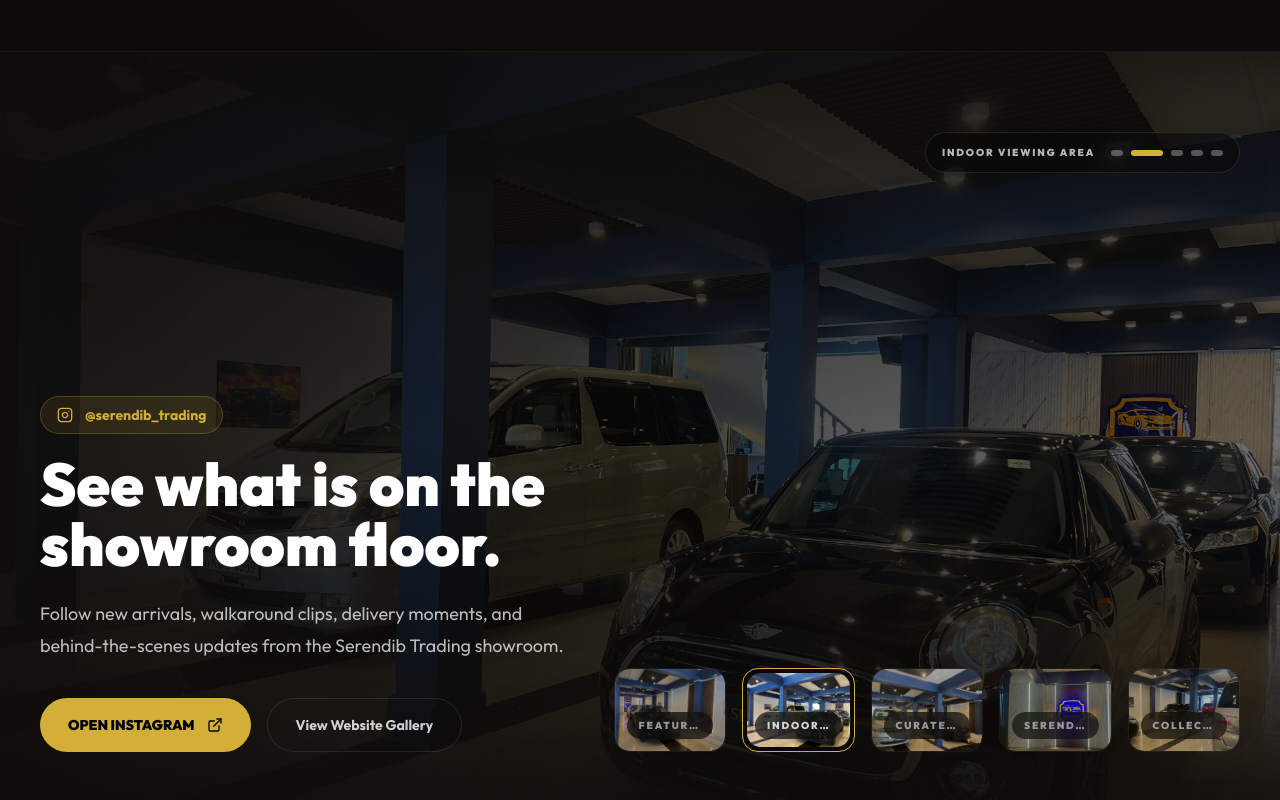
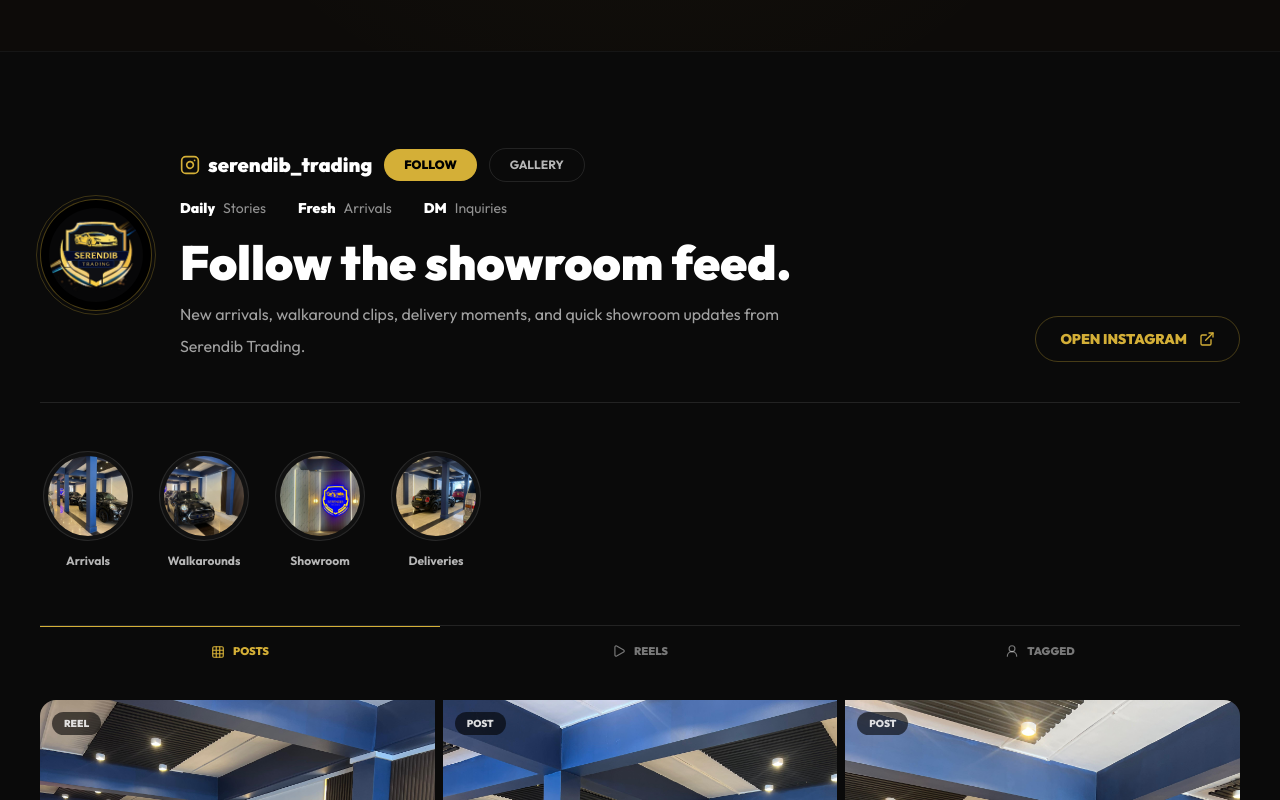
Before and after one commit to ArdenoStudio/serendib-trading, a React (Vite) app: page / in a window 1280 px wide. Shown: the part 6440-7240 px from the top of the page. Built offline with nearby package versions, Linux system fonts and the light colour scheme; no server answers; the database is empty.

Commit message:
Redesign Instagram showcase section

```diff
--- a/src/components/InstagramShowcase.tsx
+++ b/src/components/InstagramShowcase.tsx
@@ -1,154 +1,200 @@
-import { useEffect, useState } from 'react';
-import { AnimatePresence, motion, useReducedMotion } from 'framer-motion';
-import { ExternalLink, Instagram } from 'lucide-react';
+import { ExternalLink, Grid3X3, Heart, Instagram, MessageCircle, Play, UserRound } from 'lucide-react';
 import { Link } from 'react-router-dom';
 
-import { HERO_SHOWROOM_SLIDES } from '../data/showroomImages';
+import { SHOWROOM_IMAGES } from '../data/showroomImages';
 import { INSTAGRAM_HANDLE, INSTAGRAM_URL } from '../lib/socialLinks';
 import { cn } from '../lib/utils';
 
-const instagramSlides = HERO_SHOWROOM_SLIDES.map((slide) => ({
-  ...slide,
-  label: slide.caption,
-}));
+const storyHighlights = [
+  { label: 'Arrivals', image: SHOWROOM_IMAGES[0] },
+  { label: 'Walkarounds', image: SHOWROOM_IMAGES[2] },
+  { label: 'Showroom', image: SHOWROOM_IMAGES[5] },
+  { label: 'Deliveries', image: SHOWROOM_IMAGES[7] },
+];
+
+const feedPosts = [
+  { image: SHOWROOM_IMAGES[2], label: 'Feature display', type: 'reel' },
+  { image: SHOWROOM_IMAGES[3], label: 'New arrival bay', type: 'post' },
+  { image: SHOWROOM_IMAGES[1], label: 'Showroom floor', type: 'post' },
+  { image: SHOWROOM_IMAGES[5], label: 'Logo wall', type: 'reel' },
+  { image: SHOWROOM_IMAGES[6], label: 'Interior details', type: 'post' },
+  { image: SHOWROOM_IMAGES[7], label: 'Collection view', type: 'post' },
+];
+
+const profileStats = [
+  { value: 'Daily', label: 'Stories' },
+  { value: 'Fresh', label: 'Arrivals' },
+  { value: 'DM', label: 'Inquiries' },
+];
 
 export default function InstagramShowcase() {
-  const [activeSlide, setActiveSlide] = useState(0);
-  const shouldReduceMotion = useReducedMotion();
-  const currentSlide = instagramSlides[activeSlide];
-
-  useEffect(() => {
-    if (shouldReduceMotion) return;
-
-    const timer = window.setInterval(() => {
-      setActiveSlide((current) => (current + 1) % instagramSlides.length);
-    }, 5200);
-
-    return () => window.clearInterval(timer);
-  }, [shouldReduceMotion]);
-
   return (
     <section
       aria-labelledby="instagram-showcase-title"
-      className="relative flex min-h-[720px] items-end overflow-hidden border-y border-white/5 bg-[#0A0A0A] md:min-h-[780px]"
+      className="relative scroll-mt-28 overflow-hidden border-y border-white/5 bg-[#0A0A0A] px-6 py-24 lg:px-10"
     >
-      <div className="absolute inset-0">
-        <AnimatePresence mode="wait" initial={false}>
-          <motion.img
-            key={currentSlide.src}
-            src={currentSlide.src}
+      <div className="mx-auto w-full max-w-[1400px]">
+        <div className="mb-12 flex flex-col gap-8 border-b border-white/10 pb-10 lg:flex-row lg:items-end lg:justify-between">
+          <div className="flex min-w-0 flex-col gap-7 sm:flex-row sm:items-center">
+            <a
+              href={INSTAGRAM_URL}
+              target="_blank"
+              rel="noopener noreferrer"
+              aria-label="Open Serendib Trading Instagram profile"
+              className="group relative size-28 shrink-0 rounded-full border border-[#D4AF37]/35 bg-black p-2 focus-visible:outline focus-visible:outline-2 focus-visible:outline-offset-4 focus-visible:outline-[#D4AF37]"
+            >
+              <span className="absolute inset-[-5px] rounded-full border border-[#D4AF37]/25" aria-hidden="true" />
+              <img
+                src="/serendib-logo-192.png"
+                alt="Serendib Trading"
+                className="size-full rounded-full object-contain transition-transform duration-200 group-hover:scale-[1.03]"
+                loading="lazy"
+                decoding="async"
+              />
+            </a>
+
+            <div className="min-w-0">
+              <div className="mb-4 flex flex-wrap items-center gap-3">
+                <a
+                  href={INSTAGRAM_URL}
+                  target="_blank"
+                  rel="noopener noreferrer"
+                  className="inline-flex min-w-0 items-center gap-2 text-xl font-black text-white transition-colors duration-200 hover:text-[#F3D67E] focus-visible:outline focus-visible:outline-2 focus-visible:outline-offset-4 focus-visible:outline-[#D4AF37]"
+                >
+                  <Instagram className="size-5 shrink-0 text-[#D4AF37]" aria-hidden="true" />
+                  <span className="truncate">{INSTAGRAM_HANDLE.replace('@', '')}</span>
+                </a>
+                <a
+                  href={INSTAGRAM_URL}
+                  target="_blank"
+                  rel="noopener noreferrer"
+                  className="inline-flex items-center justify-center rounded-full bg-[#D4AF37] px-5 py-2 text-xs font-black uppercase text-black transition-transform duration-200 hover:scale-[1.02] active:scale-[0.98] focus-visible:outline focus-visible:outline-2 focus-visible:outline-offset-4 focus-visible:outline-[#D4AF37]"
+                >
+                  Follow
+                </a>
+                <Link
+                  to="/gallery"
+                  className="inline-flex items-center justify-center rounded-full border border-white/10 px-5 py-2 text-xs font-bold uppercase text-white/70 transition-colors duration-200 hover:border-white/25 hover:text-white focus-visible:outline focus-visible:outline-2 focus-visible:outline-offset-4 focus-visible:outline-[#D4AF37]"
+                >
+                  Gallery
+                </Link>
+              </div>
+
+              <div className="mb-5 flex flex-wrap gap-x-8 gap-y-3">
+                {profileStats.map((stat) => (
+                  <div key={stat.label} className="flex items-baseline gap-2">
+                    <span className="text-sm font-black text-white">{stat.value}</span>
+                    <span className="text-sm text-white/55">{stat.label}</span>
+                  </div>
+                ))}
+              </div>
+
+              <h2
+                id="instagram-showcase-title"
+                className="mb-3 max-w-2xl text-balance text-4xl font-black leading-none text-white md:text-5xl"
+              >
+                Follow the showroom feed.
+              </h2>
+              <p className="max-w-2xl text-pretty text-base leading-8 text-white/62">
+                New arrivals, walkaround clips, delivery moments, and quick showroom updates from Serendib Trading.
+              </p>
+            </div>
+          </div>
+
+          <a
+            href={INSTAGRAM_URL}
+            target="_blank"
+            rel="noopener noreferrer"
+            className="inline-flex w-fit items-center justify-center gap-3 rounded-full border border-[#D4AF37]/30 px-6 py-3 text-sm font-black uppercase text-[#D4AF37] transition-colors duration-200 hover:border-[#D4AF37]/60 hover:bg-[#D4AF37]/10 focus-visible:outline focus-visible:outline-2 focus-visible:outline-offset-4 focus-visible:outline-[#D4AF37]"
+          >
+            Open Instagram
+            <ExternalLink className="size-4" aria-hidden="true" />
+          </a>
+        </div>
+
+        <div className="mb-12 flex gap-5 overflow-x-auto pb-2 [scrollbar-width:none] [&::-webkit-scrollbar]:hidden">
+          {storyHighlights.map((story) => (
+            <a
+              key={story.label}
+              href={INSTAGRAM_URL}
+              target="_blank"
+              rel="noopener noreferrer"
+              className="group flex w-24 shrink-0 flex-col items-center gap-3 text-center focus-visible:outline focus-visible:outline-2 focus-visible:outline-offset-4 focus-visible:outline-[#D4AF37]"
+            >
+              <span className="rounded-full border border-white/10 bg-white/[0.03] p-1 transition-colors duration-200 group-hover:border-[#D4AF37]/45">
+                <span className="block size-20 overflow-hidden rounded-full bg-black">
+                  <img
+                    src={story.image.src}
                     alt=""
                     aria-hidden="true"
                     loading="lazy"
                     decoding="async"
-            className="absolute inset-0 h-full w-full object-cover brightness-[0.92] contrast-[1.08] saturate-[1.03]"
-            style={{ objectPosition: currentSlide.objectPosition || 'center center' }}
-            initial={{ opacity: 0, scale: shouldReduceMotion ? 1 : 1.03 }}
-            animate={{ opacity: 1, scale: 1 }}
-            exit={{ opacity: 0, scale: shouldReduceMotion ? 1 : 1.015 }}
-            transition={{ duration: shouldReduceMotion ? 0 : 1, ease: [0.16, 1, 0.3, 1] }}
+                    className="size-full object-cover transition-transform duration-200 group-hover:scale-[1.04]"
+                    style={{ objectPosition: story.image.objectPosition || 'center center' }}
                   />
-        </AnimatePresence>
-
-        <div className="absolute inset-0 bg-black/45" aria-hidden="true" />
-        <div className="absolute inset-0 bg-gradient-to-b from-[#0d0b09]/80 via-[#0d0b09]/12 to-[#0d0b09]/96" aria-hidden="true" />
-        <div className="absolute inset-0 bg-gradient-to-r from-[#0d0b09]/88 via-[#0d0b09]/38 to-transparent" aria-hidden="true" />
-        <div className="absolute inset-0 bg-noise" aria-hidden="true" />
+                </span>
+              </span>
+              <span className="max-w-full truncate text-xs font-bold text-white/70">{story.label}</span>
+            </a>
+          ))}
         </div>
 
-      <div className="relative z-10 mx-auto flex min-h-[720px] w-full max-w-[1400px] flex-col justify-between px-6 py-14 md:min-h-[780px] md:py-20 lg:px-10">
-        <div className="flex justify-end">
-          <div className="hidden max-w-[400px] items-center gap-4 rounded-full border border-white/10 bg-black/35 px-4 py-3 text-white shadow-2xl backdrop-blur-xl md:flex">
-            <span className="max-w-[190px] truncate text-[10px] font-black uppercase tracking-[0.18em] text-white/70">
-              {currentSlide.label}
-            </span>
-            <div className="flex items-center gap-2">
-              {instagramSlides.map((slide, index) => (
-                <button
-                  key={slide.src}
-                  type="button"
-                  onClick={() => setActiveSlide(index)}
-                  aria-label={`Show ${slide.caption}`}
-                  className={cn(
-                    'h-1.5 rounded-full transition-all duration-500',
-                    activeSlide === index ? 'w-8 bg-[#D4AF37]' : 'w-3 bg-white/30 hover:bg-white/60',
-                  )}
-                />
-              ))}
+        <div className="mb-6 grid grid-cols-3 border-t border-white/10 text-center text-[11px] font-black uppercase text-white/45">
+          <div className="flex items-center justify-center gap-2 border-t border-[#D4AF37] py-4 text-[#D4AF37]">
+            <Grid3X3 className="size-3.5" aria-hidden="true" />
+            Posts
           </div>
+          <div className="flex items-center justify-center gap-2 py-4">
+            <Play className="size-3.5" aria-hidden="true" />
+            Reels
+          </div>
+          <div className="flex items-center justify-center gap-2 py-4">
+            <UserRound className="size-3.5" aria-hidden="true" />
+            Tagged
           </div>
         </div>
 
-        <div className="grid gap-10 lg:grid-cols-[0.92fr_1.08fr] lg:items-end">
-          <div className="max-w-2xl">
+        <div className="grid grid-cols-2 gap-1 sm:grid-cols-3 md:gap-2">
+          {feedPosts.map((post, index) => (
             <a
+              key={`${post.image.src}-${post.label}`}
               href={INSTAGRAM_URL}
               target="_blank"
               rel="noopener noreferrer"
-              className="mb-5 inline-flex max-w-full items-center gap-3 rounded-full border border-[#D4AF37]/25 bg-[#D4AF37]/10 px-4 py-2 text-sm font-bold text-[#D4AF37] transition-colors duration-200 hover:border-[#D4AF37]/45 hover:bg-[#D4AF37]/15 focus-visible:outline focus-visible:outline-2 focus-visible:outline-offset-4 focus-visible:outline-[#D4AF37]"
-              aria-label="Open Serendib Trading Instagram profile"
-            >
-              <Instagram className="size-4 shrink-0" aria-hidden="true" />
-              <span className="truncate">{INSTAGRAM_HANDLE}</span>
-            </a>
-
-            <h2
-              id="instagram-showcase-title"
-              className="mb-6 max-w-xl text-4xl font-black leading-none text-balance text-white md:text-6xl"
-            >
-              See what is on the showroom floor.
-            </h2>
-
-            <p className="mb-9 max-w-xl text-pretty text-base leading-8 text-white/72 md:text-lg">
-              Follow new arrivals, walkaround clips, delivery moments, and behind-the-scenes updates from the Serendib Trading showroom.
-            </p>
-
-            <div className="flex flex-col gap-4 sm:flex-row">
-              <a
-                href={INSTAGRAM_URL}
-                target="_blank"
-                rel="noopener noreferrer"
-                className="inline-flex items-center justify-center gap-3 rounded-full bg-[#D4AF37] px-7 py-4 text-sm font-black uppercase text-black transition-transform duration-200 hover:scale-[1.02] active:scale-[0.98] focus-visible:outline focus-visible:outline-2 focus-visible:outline-offset-4 focus-visible:outline-[#D4AF37]"
-              >
-                Open Instagram
-                <ExternalLink className="size-4" aria-hidden="true" />
-              </a>
-              <Link
-                to="/gallery"
-                className="inline-flex items-center justify-center rounded-full border border-white/10 px-7 py-4 text-sm font-bold text-white/80 transition-colors duration-200 hover:border-[#D4AF37]/45 hover:text-white focus-visible:outline focus-visible:outline-2 focus-visible:outline-offset-4 focus-visible:outline-[#D4AF37]"
-              >
-                View Website Gallery
-              </Link>
-            </div>
-          </div>
-
-          <div className="grid grid-cols-2 gap-3 sm:grid-cols-5 sm:gap-4">
-            {instagramSlides.map((slide, index) => (
-              <button
-                key={slide.src}
-                type="button"
-                onClick={() => setActiveSlide(index)}
-                aria-label={`Show ${slide.caption}`}
+              aria-label={`Open ${post.label} on Instagram`}
               className={cn(
-                  'group relative aspect-[4/3] overflow-hidden rounded-2xl border bg-black/30 text-left transition-all duration-300',
-                  activeSlide === index ? 'border-[#D4AF37] p-1' : 'border-white/10 opacity-70 hover:opacity-100',
-                  index === 0 ? 'col-span-2 sm:col-span-1' : '',
+                'group relative aspect-square overflow-hidden bg-white/[0.03] focus-visible:outline focus-visible:outline-2 focus-visible:outline-offset-4 focus-visible:outline-[#D4AF37]',
+                index === 0 ? 'rounded-tl-2xl' : '',
+                index === 2 ? 'sm:rounded-tr-2xl' : '',
+                index === 3 ? 'sm:rounded-bl-2xl' : '',
+                index === 5 ? 'rounded-br-2xl' : '',
               )}
             >
               <img
-                  src={slide.src}
-                  alt={slide.alt}
+                src={post.image.src}
+                alt={post.image.alt}
                 loading="lazy"
                 decoding="async"
-                  className="h-full w-full rounded-[14px] object-cover transition-transform duration-700 group-hover:scale-105"
-                  style={{ objectPosition: slide.objectPosition || 'center center' }}
+                className="size-full object-cover transition-transform duration-200 group-hover:scale-[1.03]"
+                style={{ objectPosition: post.image.objectPosition || 'center center' }}
               />
-                <span className="absolute inset-x-3 bottom-3 truncate rounded-full bg-black/60 px-3 py-1.5 text-[10px] font-black uppercase tracking-[0.18em] text-white/80 backdrop-blur-md">
-                  {slide.label}
+              <div className="absolute inset-0 flex items-center justify-center bg-black/0 opacity-0 transition-[background-color,opacity] duration-200 group-hover:bg-black/55 group-hover:opacity-100">
+                <div className="flex items-center gap-5 text-sm font-black text-white">
+                  <span className="inline-flex items-center gap-2">
+                    <Heart className="size-5 fill-white" aria-hidden="true" />
+                    View
                   </span>
-              </button>
+                  <span className="inline-flex items-center gap-2">
+                    <MessageCircle className="size-5" aria-hidden="true" />
+                    DM
+                  </span>
+                </div>
+              </div>
+              <div className="absolute left-3 top-3 rounded-full bg-black/60 px-3 py-1 text-[10px] font-black uppercase text-white/85">
+                {post.type}
+              </div>
+            </a>
           ))}
-          </div>
         </div>
       </div>
     </section>
```
Lines whose indentation alone changed are shown as unchanged.
